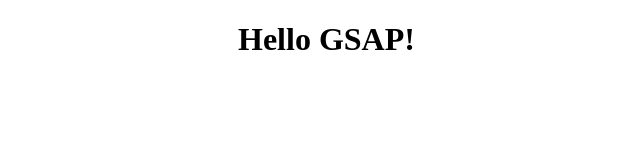
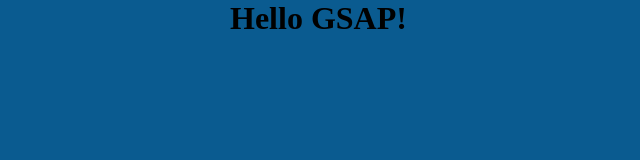
Before and after one commit to Bkyaro/gsap-glance, a plain HTML site: page index.html in a window 1280 px wide. Shown: the top 160 px of the page, without its empty margins (170-810 px from the left). Drawn offline with nearby package versions, Linux system fonts and the light colour scheme.

Commit message:
chore: add some styling :(

```diff
--- a/index.html
+++ b/index.html
@@ -4,6 +4,7 @@
 		<meta charset="UTF-8" />
 		<meta name="viewport" content="width=device-width, initial-scale=1.0" />
 		<title>Gsap Glance</title>
+		<link rel="stylesheet" href="./style.css" />
 	</head>
 
 	<body>
--- /dev/null
+++ b/style.css
@@ -0,0 +1,9 @@
+* {
+	margin: 0;
+	padding: 0;
+	box-sizing: border-box;
+}
+
+body {
+	background-color: #0a5b90;
+}
```
